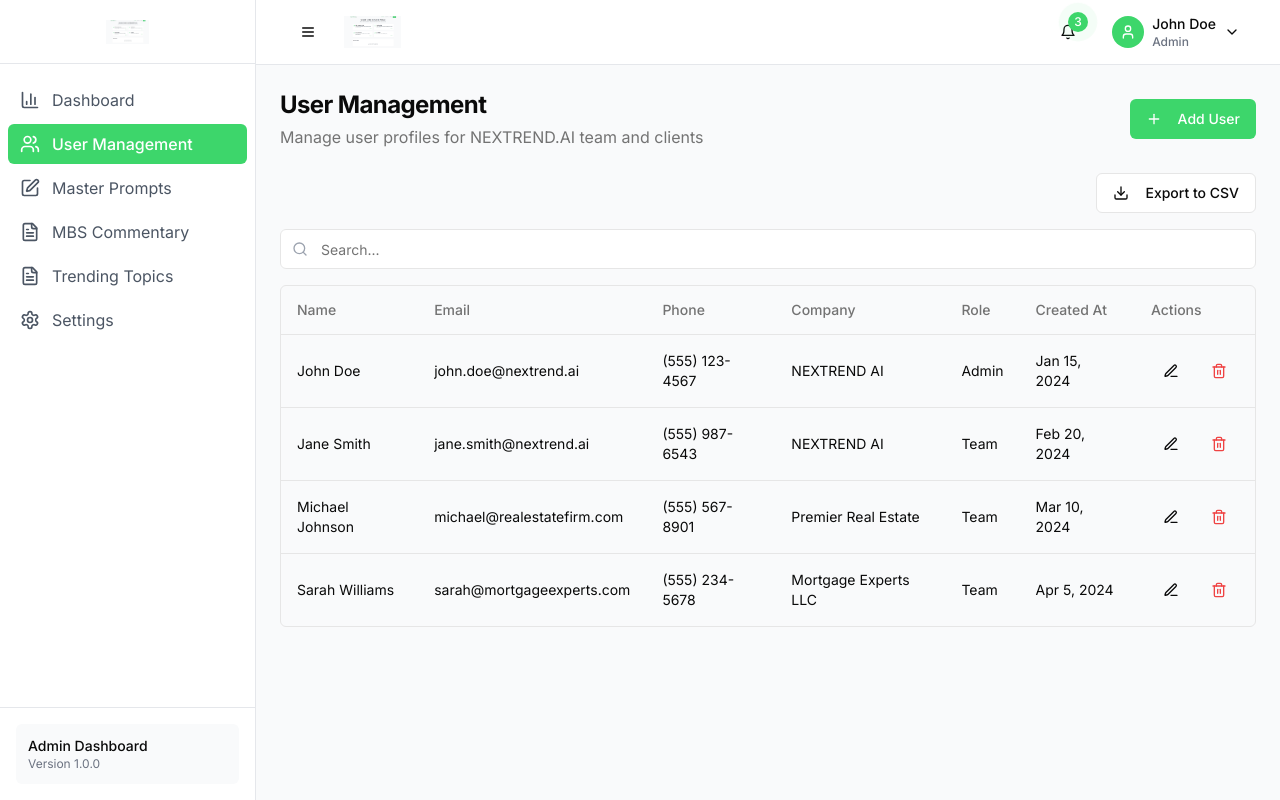
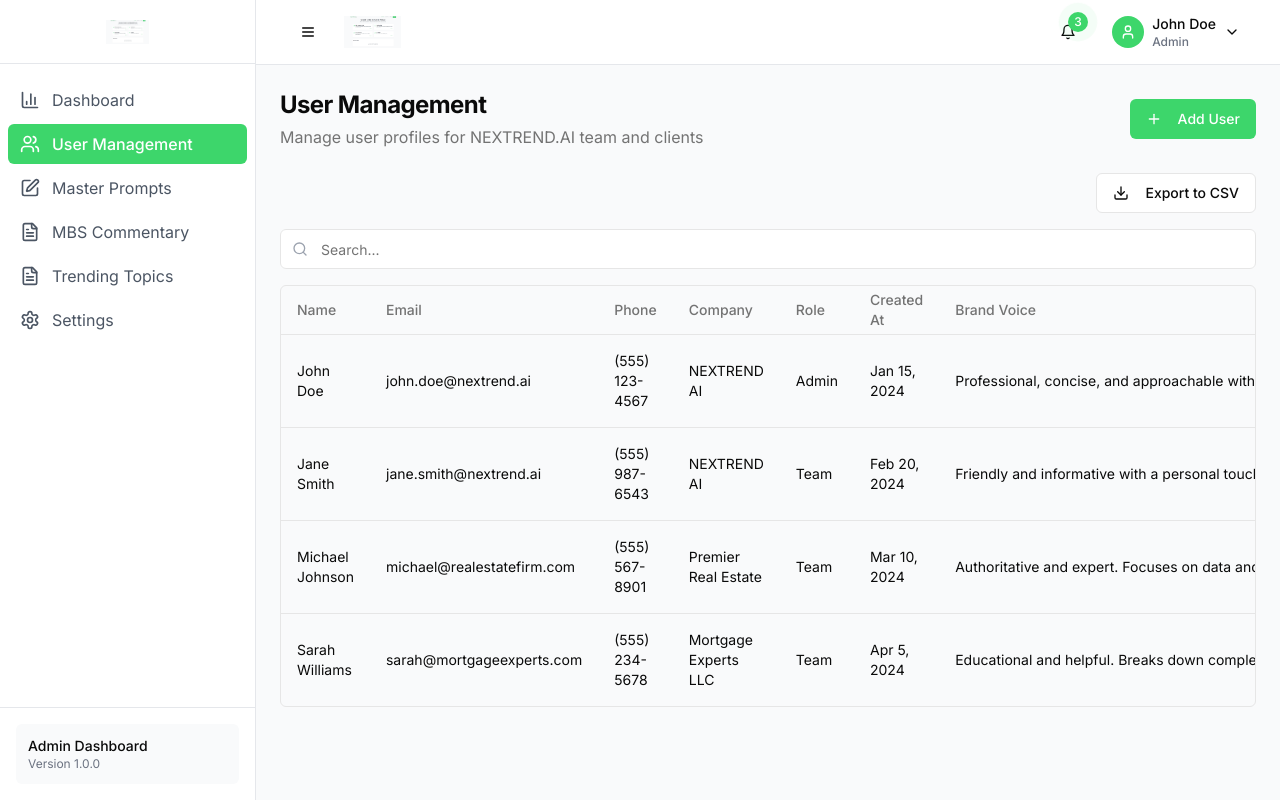
Before and after one commit to 2671parmar/backend-nextrendai, a React (Vite) app: page /users in a window 1280 px wide. Built offline with nearby package versions, Linux system fonts and the light colour scheme.

Commit message:
feat: Add brand voice to user table
Adds a brand voice column to the user table in the User Management area. The column displays either "DEFAULT" or a 250-character brand voice paragraph for each user.

```diff
--- a/src/pages/UserManagement.tsx
+++ b/src/pages/UserManagement.tsx
@@ -142,6 +142,21 @@ const UserManagement = () => {
       sortable: true,
     },
     {
+      header: "Brand Voice",
+      accessorKey: "brandVoice" as keyof User,
+      cell: (user: User) => (
+        <div className="max-w-xs">
+          {user.brandVoice ? (
+            <p className="text-sm truncate" title={user.brandVoice}>
+              {user.brandVoice.length > 0 ? user.brandVoice.substring(0, 250) : "DEFAULT"}
+            </p>
+          ) : (
+            <span className="text-muted-foreground">DEFAULT</span>
+          )}
+        </div>
+      ),
+    },
+    {
       header: "Actions",
       accessorKey: "id" as keyof User,
       cell: (user: User) => (
```
